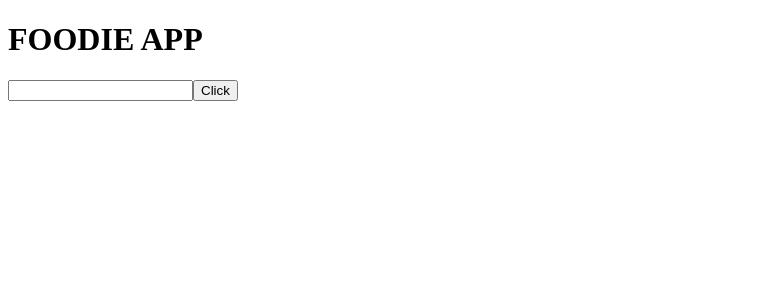
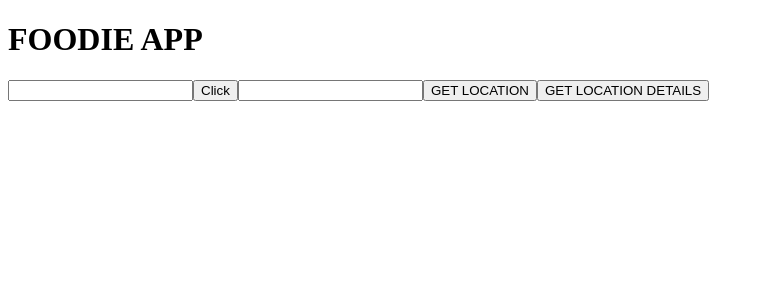
Before and after one commit to andrewtronn/foodapp, a React (Create React App) app: page / in a window 1280 px wide. Shown: the top 300 px of the page, without its empty margins (0-764 px from the left). Built offline with nearby package versions, Linux system fonts and the light colour scheme.

Commit message:
More axios

```diff
--- a/src/App.js
+++ b/src/App.js
@@ -2,31 +2,30 @@ import React, { Component } from 'react';
 import { connect } from 'react-redux';
 import Header from './components/Header';
 import './App.css';
-import {getFile} from './actions';
-
-
-
-
+import {getFile, getLocation, getLocationDetails} from './actions';
 
 
 class App extends Component {
   state = {
-    searchInput: ''
+    searchInput: '',
+    locationInput: '',
   }
 
 
 
   componentDidMount() {
-    getFile()
+    getFile();
+    getLocation(this.state.locationInput)
+
   }
   render() {
-    return (
+    return(
       <div className="App">
         <header className="App-header">
         <Header />
 
         </header>
-        <input
+        <div><input
         type="text"
         value={this.state.searchInput}
         onChange={(e)=>
@@ -35,14 +34,39 @@ class App extends Component {
         <button onClick={() => {
                   this.props.getFile(this.state.searchInput);
                 }}>Click</button>
+        <input
+        type="text"
+        value={this.state.locationInput}
+        onChange={(e)=>
+          {this.setState({locationInput :e.target.value})}
+          } />
+        <button onClick={() => {
+                  this.props.getLocation(this.state.locationInput);
+                }}>GET LOCATION</button>
+        <button onClick={() => {
+                  this.props.getLocationDetails(this.props.entityID, this.props.entityType);
+                }}>GET LOCATION DETAILS</button>
+              </div>
               </div>
     )
 }
 }
 
+const mapPropstoState = state => ({
+  data: state.data,
+  locationData: state.locationData,
+  locationDetails: state.locationDetails,
+  entityID: state.entityID,
+  enitytyType: state.entityType
+});
+
 
 const mapPropsToDispatch = dispatch => ({
-  getFile: (searchInput) => dispatch(getFile(searchInput))
+  getFile: (searchInput) => dispatch(getFile(searchInput)),
+  getLocation: (locationInput) => dispatch(getLocation(locationInput)),
+  getLocationDetails: (entityID, entityType) => dispatch(getLocationDetails(entityID, entityType)),
+
+
 });
 
-export default connect(null, mapPropsToDispatch)(App);
+export default connect(mapPropstoState, mapPropsToDispatch)(App);
--- a/src/actions/index.js
+++ b/src/actions/index.js
@@ -1,20 +1,41 @@
-import { LOADED_FILE } from '../constants'
+import { LOADED_FILE, LOADED_LOCATION, LOADED_LOCATION_DETAILS } from '../constants'
 
 import axios from 'axios';
 
 const config = {
-    headers: {'user-key': 'e72ea3a9fe87325d55dd0b6d7b2a010f'}
-   };
+    headers: { 'user-key': 'e72ea3a9fe87325d55dd0b6d7b2a010f' }
+};
 
 export const getFile = (searchInput) => dispatch => {
-console.log(searchInput)
 
-axios.get(`https://developers.zomato.com/api/v2.1/${searchInput}`,config)
-    .then(res => {
-        dispatch(sendData(LOADED_FILE,res.data))
-        console.log(res.data)
 
-    })
+    axios.get(`https://developers.zomato.com/api/v2.1/${searchInput}`, config)
+        .then(res => {
+            dispatch({ type: LOADED_FILE, payload: res.data })
+            console.log(res.data)
+
+        })
 }
 
-export const sendData = (type, data) => ({type:type, payload: data})
+export const getLocation = (locationInput) => dispatch => {
+
+    axios.get(`https://developers.zomato.com/api/v2.1/locations?query=${locationInput}`, config)
+        .then(res => {
+            dispatch({ type: LOADED_LOCATION, payload: res.data })
+            console.log(res.data)
+            this.setState({
+                entityID: res.data.location_suggestions.entity_id,
+                entityType: res.data.location_suggestions.entity_type
+            })
+
+        })
+}
+
+export const getLocationDetails = (entityID, entityType) => dispatch => {
+
+    axios.get(`https://developers.zomato.com/api/v2.1/location_details?entity_id=${entityID}&entity_type=${entityType}`, config)
+        .then(res => {
+            dispatch({ type: LOADED_LOCATION_DETAILS, payload: res.data })
+            console.log(res.data)
+        })
+}
--- a/src/constants/index.js
+++ b/src/constants/index.js
@@ -1 +1,3 @@
 export const LOADED_FILE = 'LOADED_FILE';
+export const LOADED_LOCATION = 'LOADED_LOCATION';
+export const LOADED_LOCATION_DETAILS = 'LOADED_LOCATION_DETAILS';
--- a/src/reducers/index.js
+++ b/src/reducers/index.js
@@ -1,8 +1,12 @@
-import { LOADED_FILE } from './../constants'
+import { LOADED_FILE, LOADED_LOCATION, LOADED_LOCATION_DETAILS } from '../constants'
 
 
 const initialState = {
-    data:{}
+    data: {},
+    locationData: {},
+    locationDetails: {},
+    entityID:'',
+    entityType: ''
 }
 
 
@@ -18,6 +22,18 @@ const rootReducer = (state = initialState, action) => {
                 data: action.payload
             }
             return updatedState;
+        case LOADED_LOCATION:
+            updatedState = {
+                ...state,
+                locationData: action.payload
+            }
+            return updatedState;
+        case LOADED_LOCATION_DETAILS:
+            updatedState = {
+                ...state,
+                locationDetails: action.payload
+            }
+            return updatedState;
         default:
             return state;
     }
```
